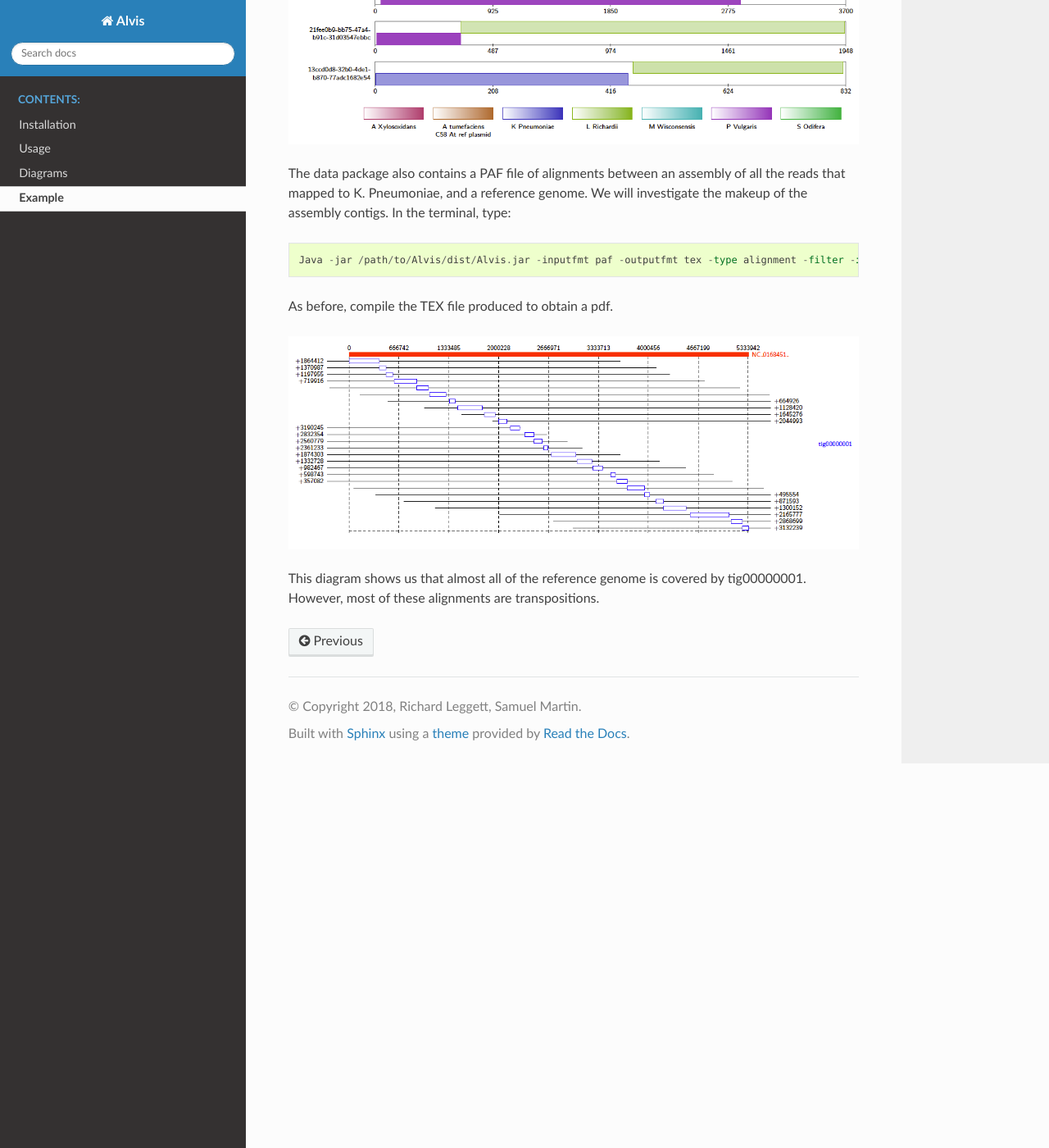
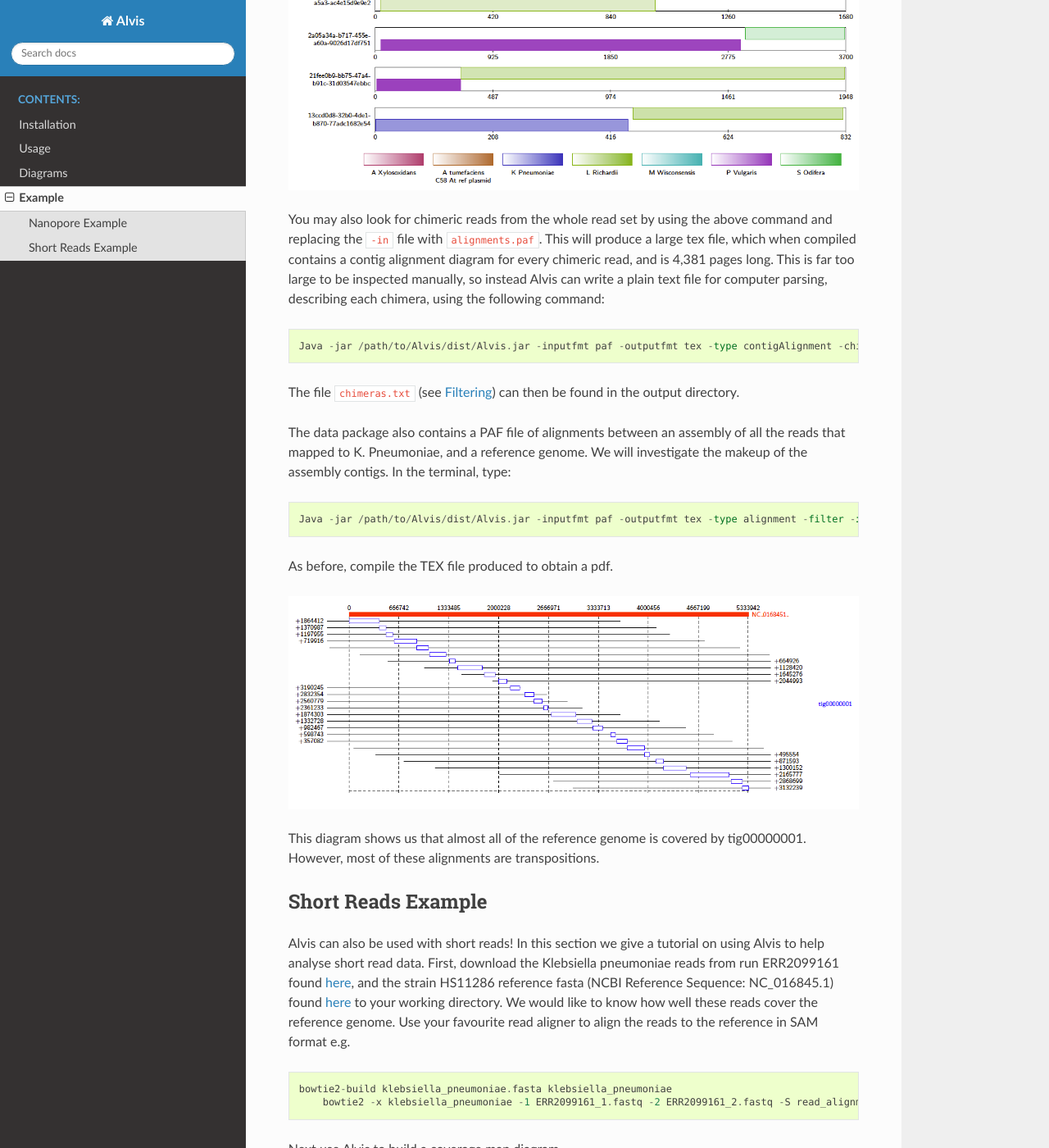
Before and after one commit to richardmleggett/al2tex, a Sphinx documentation site: the page built from docs/usage/example.rst, in a window 1280 px wide and 1400 px high, scrolled down 2116 px. Shown: the whole window at 82% size. Built offline with Sphinx 7.4.7 and the Read the Docs theme 2.0.0, drawn with Linux system fonts in a browser that asks for light colours; some of the changed text lies outside the part shown.

Commit message:
Update documentation
Update documentation to include a tutorial using short reads.

```diff
--- a/docs/usage/example.rst
+++ b/docs/usage/example.rst
@@ -1,5 +1,8 @@
 Example
 =================
+
+Nanopore Example
+-----------------
 
 This section takes the user through the basic functionality using example data that can be found in the github repository. First, download the repository and extract the files from ``.../Alvis/tutorial_data/tutorial_data.tar`` as follows::
 
@@ -41,6 +44,12 @@
 
 .. image:: images/chimeras_tutorial.png
 
+You may also look for chimeric reads from the whole read set by using the above command and replacing the ``-in`` file with ``alignments.paf``. This will produce a large tex file, which when compiled contains a contig alignment diagram for every chimeric read, and is 4,381 pages long. This is far too large to be inspected manually, so instead Alvis can write a plain text file for computer parsing, describing each chimera, using the following command::
+
+	Java -jar /path/to/Alvis/dist/Alvis.jar -inputfmt paf -outputfmt tex -type contigAlignment -chimeras -printChimeras -in alignments.paf  -outdir output/ -out example
+
+The file ``chimeras.txt`` (see :ref:`filtering`) can then be found in the output directory.
+
 The data package also contains a PAF file of alignments between an assembly of all the reads that mapped to K. Pneumoniae, and a reference genome. We will investigate the makeup of the assembly contigs. In the terminal, type::
 
 	Java -jar /path/to/Alvis/dist/Alvis.jar -inputfmt paf -outputfmt tex -type alignment -filter -in assembly_mapping.paf  -outdir output/ -out example
@@ -50,3 +59,48 @@
 .. image:: images/alignment_tutorial.png
 
 This diagram shows us that almost all of the reference genome is covered by tig00000001. However, most of these alignments are transpositions.
+
+
+Short Reads Example
+---------------------
+
+Alvis can also be used with short reads! In this section we give a tutorial on using Alvis to help analyse short read data. First, download the Klebsiella pneumoniae reads from run ERR2099161 found `here <https://www.ebi.ac.uk/ena/browser/view/PRJEB22207>`_, and the strain HS11286 reference fasta (NCBI Reference Sequence: NC_016845.1) found `here <https://www.ncbi.nlm.nih.gov/nuccore/NC_016845>`_ to your working directory. We would like to know how well these reads cover the reference genome. Use your favourite read aligner to align the reads to the reference in SAM format e.g. ::
+
+    bowtie2-build klebsiella_pneumoniae.fasta klebsiella_pneumoniae
+	bowtie2 -x klebsiella_pneumoniae -1 ERR2099161_1.fastq -2 ERR2099161_2.fastq -S read_alignments.sam
+
+Next use Alvis to build a coverage map diagram ::
+
+	Java -jar /path/to/Alvis/dist/Alvis.jar -inputfmt sam -outputfmt tex -type coveragemap -in read_alignments.sam -outdir alvis_coveragemap/ -out kleb_reads
+
+The coverage map shows that read coverage is quite low, with some large sections of the genome not covered at all.
+
+.. image:: images/short_read_coverage.png
+
+Next, perform an assembly of these reads using your favourite short read assembler, e.g. ::
+
+	spades.py -1 ERR2099161_1.fastq -2 ERR2099161_2.fastq -o assembly
+
+From the coverage of the reads, we don't expect this assembly to be that great. Use the tool dnadiff (from `MUMmer <http://mummer.sourceforge.net/>`_) to obtain a report and alignments on the assembly against the reference. ::
+
+    dnadiff klebsiella_pneumoniae.fasta assembly/contigs.fasta
+
+This produces a delta file (`out.delta`) from which Alvis can create a diagram. First we need to get it into a format that Alvis understands. ::
+
+	show-coords -B out.delta > out.coords
+
+Then we can create an alignment diagram. ::
+
+    Java -jar /path/to/Alvis/dist/Alvis.jar -inputfmt coords -outputfmt tex -type alignment -in out.coords -outdir alvis_assembly/ -out kleb_assembly
+
+From the diagram we can see that the reference genome is covered sporadically across many contigs, most of which have very small alignments to different sections of the genome.
+
+.. image:: images/short_read_assembly.png
+
+We can get a better idea of the contigs that are making a significant contribution by using the ``-filter`` option. Run the above command again, this time with the ``-filter`` option. (Note: this will overwrite the previous diagram.) ::
+
+    Java -jar /path/to/Alvis/dist/Alvis.jar -inputfmt coords -outputfmt tex -type alignment -in out.coords -outdir alvis_assembly/ -out kleb_assembly -filter
+
+This gives us a better idea of how the assembly covers the reference.
+
+.. image:: images/short_read_assembly_filter.png
--- a/docs/usage/usage.rst
+++ b/docs/usage/usage.rst
@@ -149,6 +149,7 @@
 | Genome Coverage Diagram   |   ✓   |   ✓    |   ✓    |  ✓  |  ✓  |  ✓  |    ✓    |         |
 +---------------------------+-------+--------+--------+-----+-----+-----+---------+---------+
 
+.. _filtering:
 
 Filtering
 ----------
```
Also changed, not shown: docs/usage/images/short_read_assembly.png (added), docs/usage/images/short_read_assembly_filter.png (added), docs/usage/images/short_read_coverage.png (added), 1 other file.
